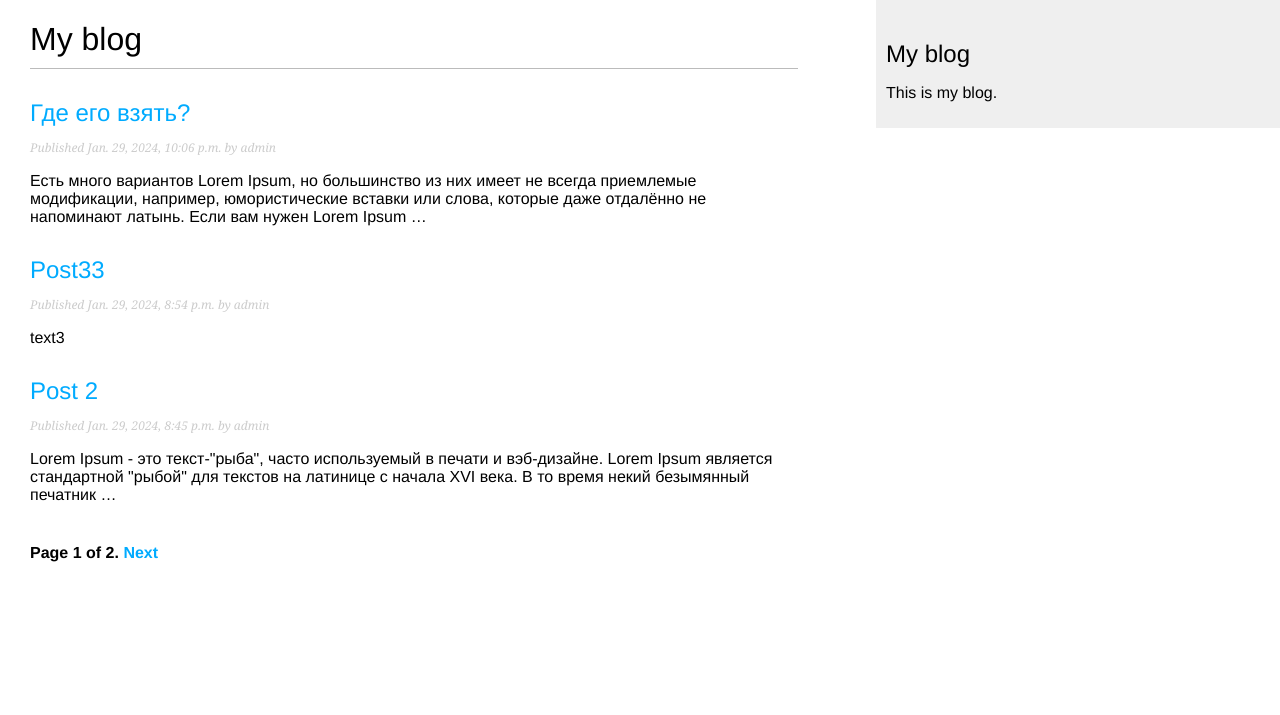
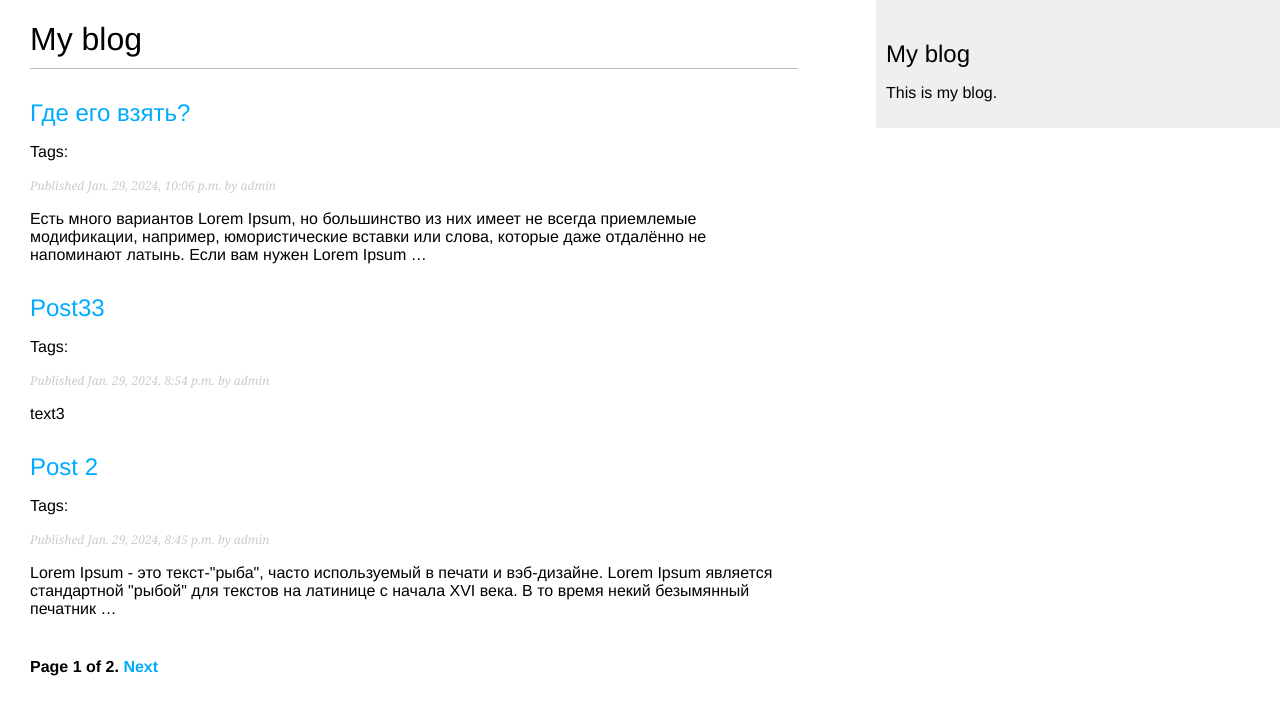
Before and after one commit to d-khaybrakhmanov/appBlog, a Django app: page /blog/ in a window 1280 px wide. Shown: the top 715 px of the page. Run offline with Django 5.2, Linux system fonts and the light colour scheme; data comes from the database, SQL or seed files in the repository; both versions use the stored data as it was after the commit; parts of the project's set-up code (start-up, migrations or seed data) failed here and were passed over.

Commit message:
Add tag filter

```diff
--- a/mysite/blog/models.py
+++ b/mysite/blog/models.py
@@ -2,6 +2,7 @@
 from django.utils import timezone
 from django.contrib.auth.models import User
 from django.urls import reverse
+from taggit.managers import TaggableManager
 
 class PublishedManager(models.Manager):
     def get_queryset(self):
@@ -32,6 +33,7 @@
 
     object = models.Manager()
     published = PublishedManager()
+    tags = TaggableManager()
 
     class Meta:
         ordering = ['-publish']
--- a/mysite/blog/templates/blog/post/list.html
+++ b/mysite/blog/templates/blog/post/list.html
@@ -4,12 +4,24 @@
 
 {% block content %}
 <h1>My blog</h1>
+{% if tag %}
+    <h2>Posts tagged with "{{ tag.name }}"</h2>
+{% endif %}
 {% for post in posts %}
 <h2>
     <a href="{{ post.get_absolute_url }}">
         {{ post.title }}
     </a>
 </h2>
+<p class="tags">
+    Tags:
+    {% for tag in post.tags.all %}
+    <a href="{% url "blog:post_list_by_tag" tag.slug %}">
+    {{ tag.name }}
+    </a>
+    {% if not forloop.last %}, {% endif %}
+    {% endfor %}
+</p>
 <p class="date">
     Published {{ post.publish }} by {{ post.author }}
 </p>
--- a/mysite/blog/urls.py
+++ b/mysite/blog/urls.py
@@ -8,6 +8,7 @@
 urlpatterns = [
     # представления поста
     path('', views.post_list, name='post_list'),
+    path('tag/<slug:tag_slug>/', views.post_list, name='post_list_by_tag'),
     path('<int:year>/<int:month>/<int:day>/<slug:post>/',
          views.post_detail,
          name='post_detail'),
--- a/mysite/blog/views.py
+++ b/mysite/blog/views.py
@@ -4,14 +4,22 @@
 from .forms import EmailPostForm, CommentForm
 from django.core.mail import send_mail
 from django.views.decorators.http import require_POST
+from taggit.models import  Tag
 
-def post_list(request):
+def post_list(request, tag_slug=None):
     post_list = Post.published.all()
+    tag = None
+    if tag_slug:
+        tag = get_object_or_404(Tag, slug=tag_slug)
+        post_list = post_list.filter(tags__in=[tag])
+        # постраничная разбивка с 3 постами на страницу
     paginator = Paginator(post_list, 3)
     page_number = request.GET.get('page', 1)
     try:
         posts = paginator.page(page_number)
     except PageNotAnInteger:
+# если page_number не целое число, то
+# выдать первую страницу
         posts = paginator.page(1)
     except EmptyPage:
         posts = paginator.page(paginator.num_pages)
--- a/mysite/mysite/settings.py
+++ b/mysite/mysite/settings.py
@@ -38,6 +38,7 @@
     'django.contrib.messages',
     'django.contrib.staticfiles',
     'blog.apps.BlogConfig',
+    'taggit',
 ]
 
 MIDDLEWARE = [
```
Also changed, not shown: mysite/blog/migrations/0003_comment.py (added), mysite/blog/migrations/0004_comment_updated.py (added), mysite/blog/migrations/0005_alter_comment_active.py (added), mysite/blog/migrations/0006_post_tags.py (added), mysite/db.sqlite3.
